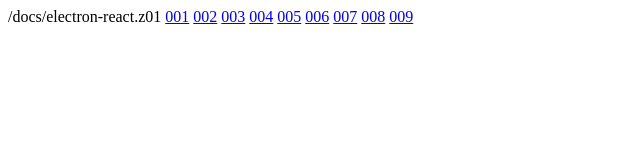
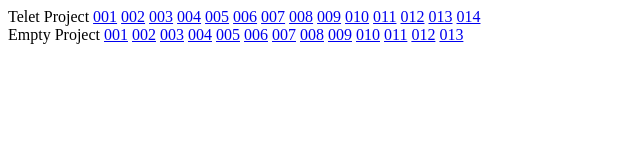
Before and after one commit to jindojojin/jindojojin.github.io, a plain HTML site: page index.html in a window 1280 px wide. Shown: the whole page, without its empty margins (0-640 px from the left). Drawn offline with Linux system fonts and the light colour scheme.

Commit message:
add empty p project

```diff
--- a/index.html
+++ b/index.html
@@ -7,7 +7,7 @@
     <title>Document</title>
 </head>
 <body>
-    /docs/electron-react.z01
+    Telet Project
     <a href="/docs/electron-react.zip.001">001</a>
     <a href="/docs/electron-react.zip.002">002</a>
     <a href="/docs/electron-react.zip.003">003</a>
@@ -17,5 +17,25 @@
     <a href="/docs/electron-react.zip.007">007</a>
     <a href="/docs/electron-react.zip.008">008</a>
     <a href="/docs/electron-react.zip.009">009</a>
+    <a href="/docs/electron-react.zip.010">010</a>
+    <a href="/docs/electron-react.zip.011">011</a>
+    <a href="/docs/electron-react.zip.012">012</a>
+    <a href="/docs/electron-react.zip.013">013</a>
+    <a href="/docs/electron-react.zip.014">014</a>
+    <br/>
+    Empty Project
+    <a href="/docs/Electron-React-Project.zip.001">001</a>
+    <a href="/docs/Electron-React-Project.zip.002">002</a>
+    <a href="/docs/Electron-React-Project.zip.003">003</a>
+    <a href="/docs/Electron-React-Project.zip.004">004</a>
+    <a href="/docs/Electron-React-Project.zip.005">005</a>
+    <a href="/docs/Electron-React-Project.zip.006">006</a>
+    <a href="/docs/Electron-React-Project.zip.007">007</a>
+    <a href="/docs/Electron-React-Project.zip.008">008</a>
+    <a href="/docs/Electron-React-Project.zip.009">009</a>
+    <a href="/docs/Electron-React-Project.zip.010">010</a>
+    <a href="/docs/Electron-React-Project.zip.011">011</a>
+    <a href="/docs/Electron-React-Project.zip.012">012</a>
+    <a href="/docs/Electron-React-Project.zip.013">013</a>
 </body>
 </html>
```
Also changed, not shown: 18 other files.
